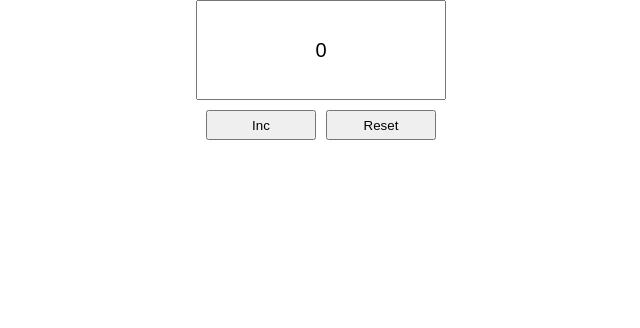
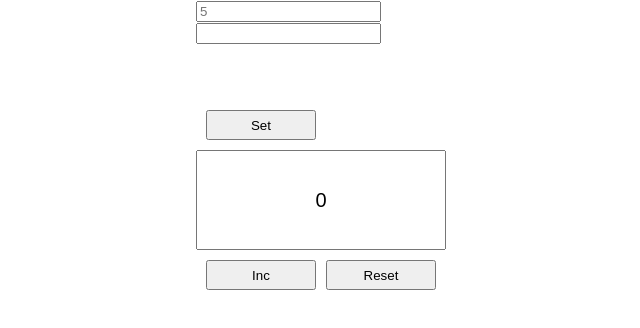
Before and after one commit to alexkarunny/counter, a React (Create React App) app: page / in a window 1280 px wide. Shown: the top 328 px of the page, without its empty margins (319-959 px from the left). Built offline with nearby package versions, Linux system fonts and the light colour scheme.

Commit message:
Add components Button and SetCounter

```diff
--- a/src/App.tsx
+++ b/src/App.tsx
@@ -1,10 +1,13 @@
 import React, {useState} from 'react';
 import './App.css';
 import {Counter} from "./Counter/Counter";
+import {SetCounter} from "./Counter/SetCounter";
 
 function App() {
 
     let [value, setValue] = useState<number>(0)
+    let [maxValue, setMaxValue] = useState<number>(5)
+
 
     const incValue = () => {
         setValue(++value)
@@ -14,9 +17,12 @@ function App() {
         setValue(0)
     }
 
+
+
     return (
         <div>
-            <Counter value={value} incValue={incValue} resetValue={resetValue} />
+            <SetCounter value={value} maxValue={maxValue} incStartValue={incValue}/>
+            <Counter value={value} maxValue={maxValue} incValue={incValue} resetValue={resetValue} />
         </div>
 
     )
--- /dev/null
+++ b/src/Counter/Button/Button.tsx
@@ -0,0 +1,14 @@
+import React from "react";
+
+type ButtonType = {
+    title: string
+    onClick: () => void
+    value: number
+    disabled?: boolean
+}
+
+export function Button(props: ButtonType) {
+    return (
+        <button onClick={props.onClick} disabled={props.disabled}>{props.title}</button>
+    )
+}
--- a/src/Counter/Counter.tsx
+++ b/src/Counter/Counter.tsx
@@ -1,19 +1,21 @@
 import React from "react";
 import classes from './Counter.module.css'
+import {Button} from "./Button/Button";
 
 export type CounterType = {
     value: number
     incValue: () => void
     resetValue: () => void
+    maxValue: number
 }
 
 export function Counter(props: CounterType) {
     return (
         <div className={classes.wrapper}>
-            <input value={props.value} className={props.value === 5 ? classes.displayWarning : classes.display}/>
+            <input value={props.value} className={props.value === props.maxValue ? classes.displayWarning : classes.display}/>
             <div className={classes.buttonWrapper}>
-                <button onClick={props.incValue} disabled={props.value === 5}>Inc</button>
-                <button onClick={props.resetValue}>Reset</button>
+                <Button title={'Inc'} onClick={props.incValue} value={props.value} disabled={props.value === props.maxValue}/>
+                <Button title={'Reset'} onClick={props.resetValue} value={props.value} />
             </div>
         </div>
     )
--- /dev/null
+++ b/src/Counter/SetCounter.tsx
@@ -0,0 +1,23 @@
+import React from "react";
+import classes from './Counter.module.css'
+import {Button} from "./Button/Button";
+
+export type CounterType = {
+    value: number
+    maxValue: number
+    incStartValue: () => void
+}
+
+export function SetCounter(props: CounterType) {
+    return (
+        <div className={classes.wrapper}>
+            <div>
+                <input type="number"  placeholder={props.maxValue.toString()}/>
+                <input type="number"  onChange={props.incStartValue}/>
+            </div>
+            <div className={classes.buttonWrapper}>
+                <Button title={'Set'}  value={props.value} onClick={() => {alert(props.value)}}/>
+            </div>
+        </div>
+    )
+}
```
